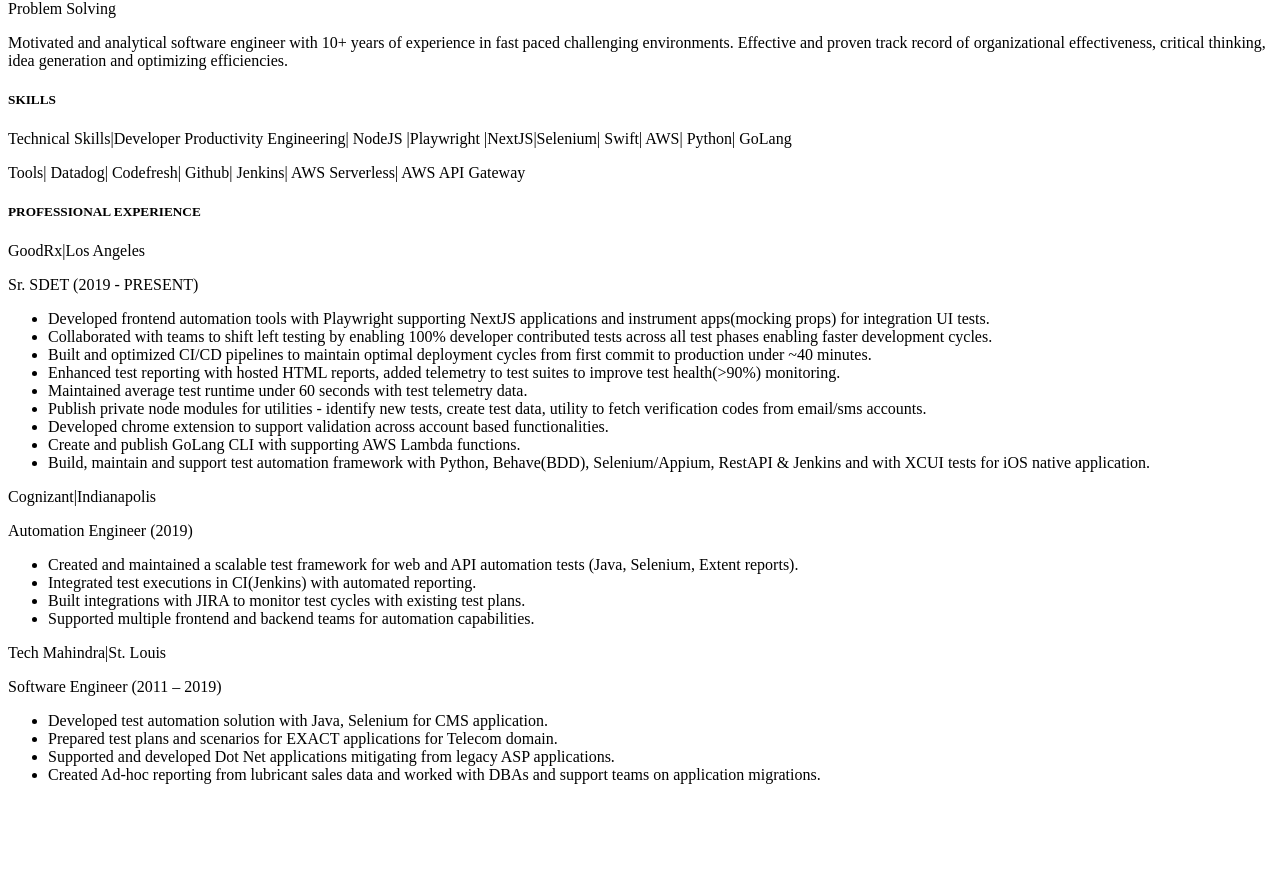
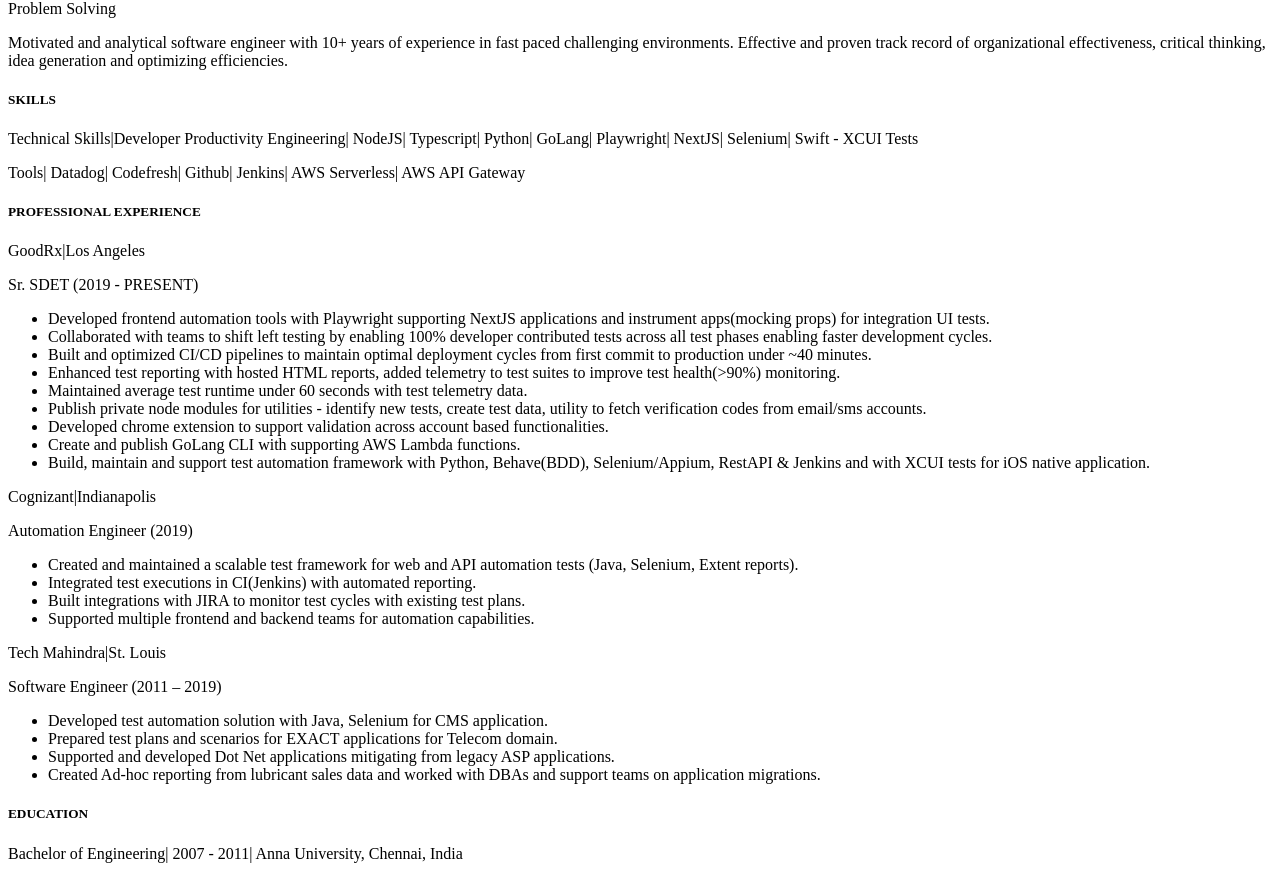
Before and after one commit to vigneshrajsb/vigneshrajsb.com, a Next.js app: page /resume in a window 1280 px wide. Shown: the part 352-1231 px from the top of the page. Before the commit the page ends 1152 px from the top, so only its background shows below. Built offline with nearby package versions, Linux system fonts and the light colour scheme.

Commit message:
update skills, add education to resume page

```diff
--- a/pages/resume.jsx
+++ b/pages/resume.jsx
@@ -1,7 +1,7 @@
 import React from 'react'
 import Head from 'next/head'
 import { FaGithub, FaLinkedinIn, FaFileDownload, FaShare } from 'react-icons/fa'
-import { AiOutlineMail, AiTwotoneMail } from 'react-icons/ai'
+import { AiTwotoneMail } from 'react-icons/ai'
 
 const resume = () => {
   return (
@@ -93,14 +93,14 @@
           <p className="py-2">
             <span className="font-bold">Technical Skills</span>
             <span className="px-2">|</span>Developer Productivity Engineering
-            <span className="px-2">|</span> NodeJS{' '}
-            <span className="px-2">|</span>
-            Playwright <span className="px-2">|</span>NextJS
-            <span className="px-2">|</span>Selenium
-            <span className="px-2">|</span> Swift
-            <span className="px-2">|</span> AWS
+            <span className="px-2">|</span> NodeJS
+            <span className="px-2">|</span> Typescript
             <span className="px-2">|</span> Python
             <span className="px-2">|</span> GoLang
+            <span className="px-2">|</span> Playwright
+            <span className="px-2">|</span> NextJS
+            <span className="px-2">|</span> Selenium
+            <span className="px-2">|</span> Swift - XCUI Tests
           </p>
           <p className="py-2">
             <span className="font-bold">Tools</span>
@@ -218,6 +218,15 @@
             </li>
           </ul>
         </div>
+        <h5 className="text-center underline text-[18px] py-4">EDUCATION</h5>
+        {/* Experience */}
+        <div className="py-4">
+          <p>
+            <span className="font-bold">Bachelor of Engineering</span>
+            <span className="px-2">|</span> 2007 - 2011
+            <span className="px-2">|</span> Anna University, Chennai, India
+          </p>
+        </div>
       </div>
     </>
   )
```
